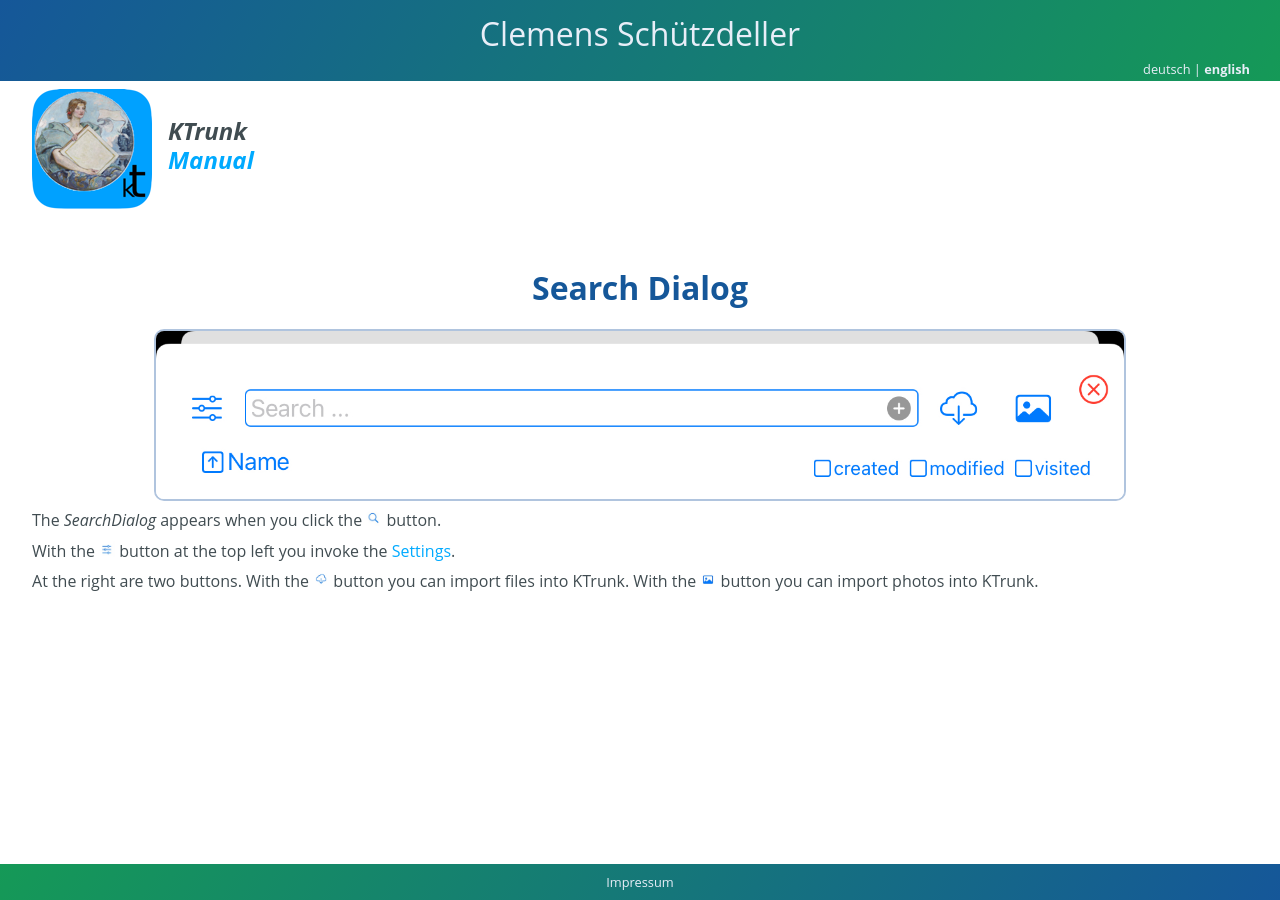
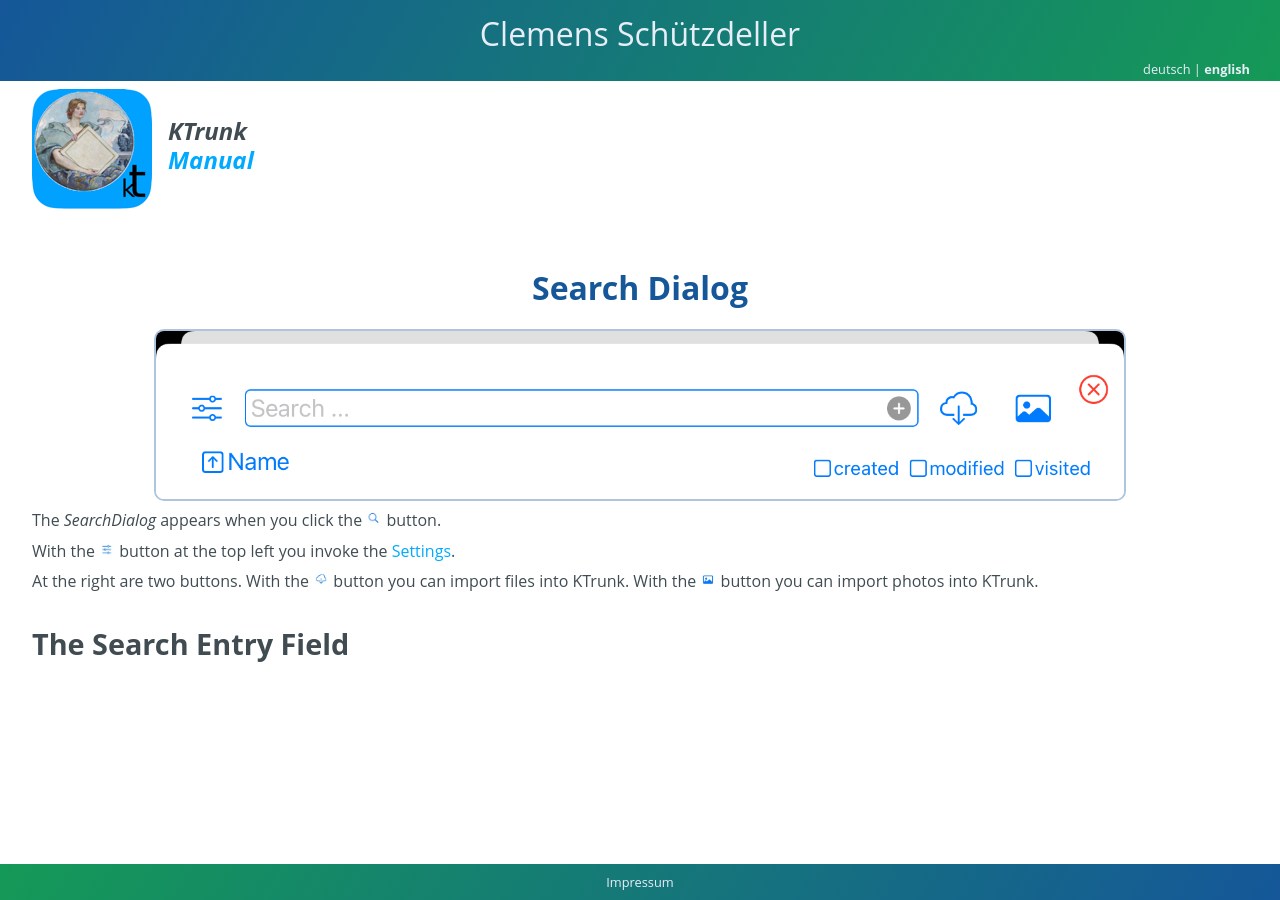
Before and after one commit to cs-LA/home, a Jekyll site: the page built from KTrunk/Manual/SearchDialog.md, in a window 1280 px wide. Built offline with Jekyll 4.4.1, drawn with Linux system fonts in a browser that asks for light colours; our own code applies the rules of GitHub Pages for plain Markdown files.

Commit message:
Update SearchDialog.md

```diff
--- a/KTrunk/Manual/SearchDialog.md
+++ b/KTrunk/Manual/SearchDialog.md
@@ -25,4 +25,7 @@
   <span class="en">At the right are two buttons. With the <img src="buttons/download.jpg" class="appButton"> button you can import files into KTrunk. With the <img src="buttons/img.jpg" class="appButton"> button you can import photos into KTrunk.</span>
   <span class="de">Auf der rechten Seite sind zwei Schaltflächen. Mit der <img src="buttons/download.jpg" class="appButton"> Schaltfläche kann man Dateien nach KTrunk importieren. Mit der <img src="buttons/img.jpg" class="appButton"> Schaltfläche kann man Fotos nach KTrunk importieren.</span>
 </p>
-<p>&nbsp;</p>
+<h2>
+  <span class="en">The Search Entry Field</span>
+  <span class="de">Das Such-Eingabefeld</span>
+</h2>
```
